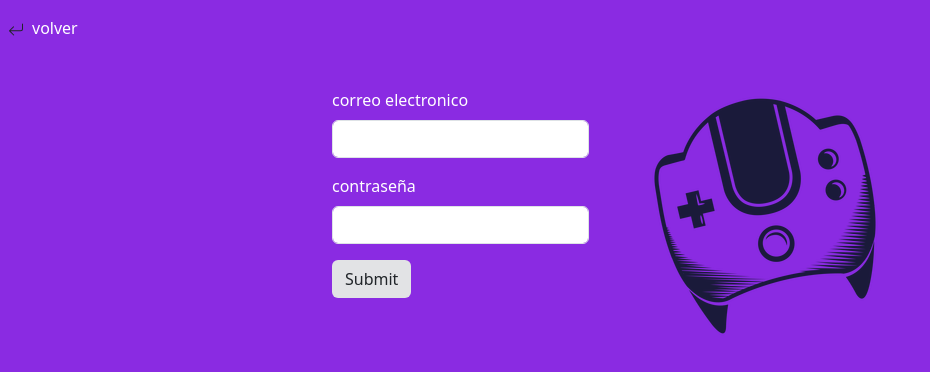
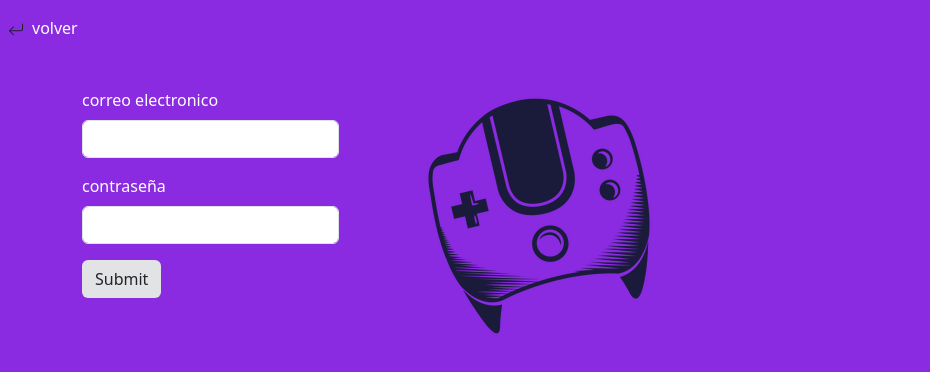
Before and after one commit to axelsameul/pagina-juegos, a plain HTML site: page inicio-secion.html in a window 1280 px wide. Shown: the whole page, without its empty margins (0-930 px from the left). Drawn offline with nearby package versions, Linux system fonts and the light colour scheme.

Commit message:
nuevos cambios en index.html y iniciar-secion.html

```diff
--- a/inicio-secion.html
+++ b/inicio-secion.html
@@ -18,14 +18,16 @@
           </div>
     </nav>
   <main>
-<div class="container d-flex w-50 mt-5">
-    <div>
+<div class="container d-flex  mt-5">
+    <div class="row">
+      <div class="col">
         <form>
             <div class="mb-3">
               <label for="exampleInputEmail1" class="form-label text-white">correo electronico</label>
               <input type="email" class="form-control" id="exampleInputEmail1" aria-describedby="emailHelp">
 
             </div>
+
             <div class="mb-3">
               <label for="exampleInputPassword1" class="form-label text-white">contraseña</label>
               <input type="password" class="form-control" id="exampleInputPassword1">
@@ -37,8 +39,11 @@
 
           </form>
     </div>
-<div>
+
+
+<div class="col">
 <img src="/img/inicio.png" alt="" class="ms-5">
+</div>
 </div>
 
 
```
Also changed, not shown: index.html (+2 -2 lines).
